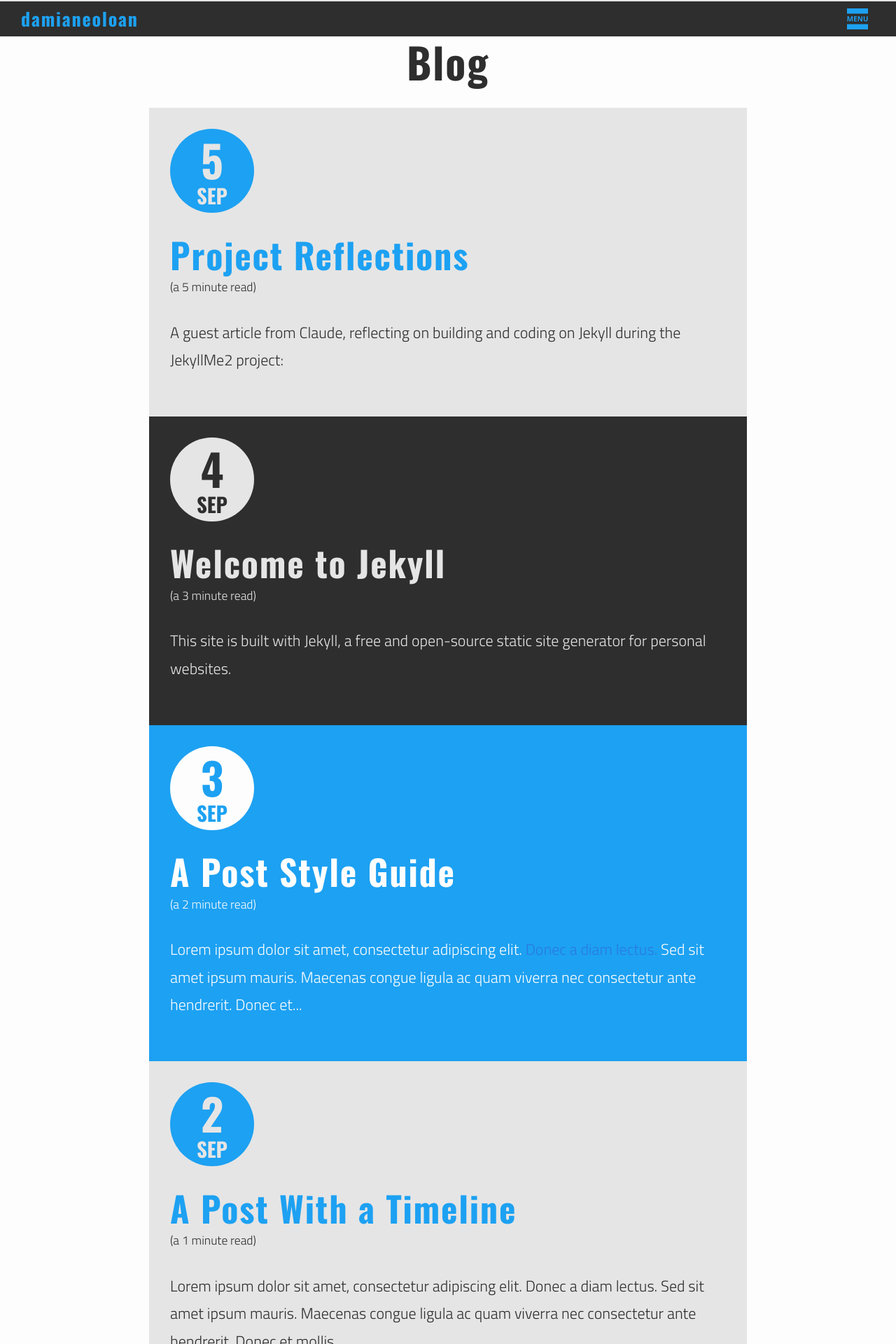
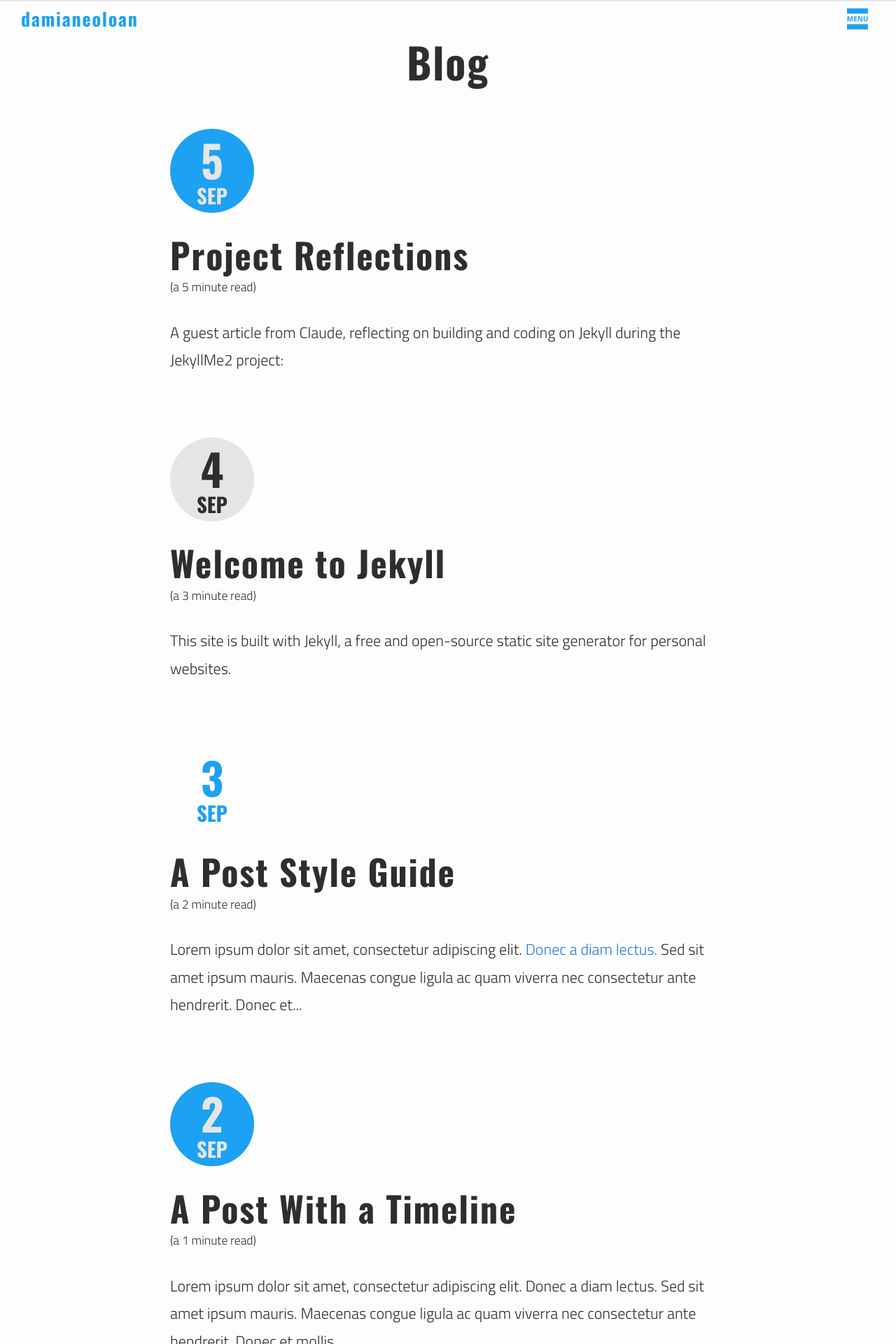
Before and after one commit to damianeoloan/damianeoloan.github.io, a Jekyll site: the page built from blog/index.html, in a window 1280 px wide. Shown: the top 1920 px of the page at 70% size. Built offline with Jekyll 4.4.1, drawn with Linux system fonts in a browser that asks for light colours; the list of posts is cut into pages by our own code.

Commit message:
w/ Claude: Move every background to white, and the text that sat on them
Replaces all 34 background declarations across the four partials with
$white-color. Only `background: none` is left, which is not a colour, and
css/normalize.css is untouched as vendored third-party.

Several text colours existed only because they sat on a dark card, and
white-on-white made them disappear. Measured contrast against each
element's effective background, before -> after:

  homepage description, the three hero buttons  1.00 -> pass
  gallery counter and prev/next arrows          1.00 -> pass
  nav overlay links, footer nav links           1.24 -> 13.35
  blog index post titles and excerpts           1.24 -> pass

Those are now $dark-grey. a.button's border was also $white-color, so it
is switched too - recolouring only its text would have left the buttons
edgeless.

The index lists styled every third item differently, pairing an accent
title with a dark card. With the cards white, li:nth-of-type(3n+1) left
one title in three accent blue while the others were dark. All three
lists now use one title colour.

Two things deliberately left alone: p.copyright at 2.42:1, and the
$grey-color hairlines (header border, footer separators, avatar ring),
which are faint on white but a matter of taste rather than legibility.

Co-Authored-By: Claude Opus 5 <noreply@anthropic.com>

```diff
--- a/_sass/_base.scss
+++ b/_sass/_base.scss
@@ -16,7 +16,7 @@ dl, dd, ol, ul, figure {
 body {
     font: $base-font-weight #{$base-font-size}/#{$base-line-height} $base-font-family;
     color: $dark-grey;
-    background-color: $grey-color;
+    background-color: $white-color;
     -webkit-text-size-adjust: 100%;
     -webkit-font-feature-settings: "kern" 1;
     -moz-font-feature-settings: "kern" 1;
@@ -270,14 +270,14 @@ blockquote {
  * Code formatting
  */
 code {
-  background: $grey-color;
+  background: $white-color;
   font-size: $small-font-size;
   padding: .15em .4em;
   border-radius: 3px;
 }
 pre {
   line-height: 1.5;
-  background: $grey-color;
+  background: $white-color;
   font-size: $small-font-size;
   padding: 1rem 1.6rem;
   margin: 0 auto var(--spacing-unit);
--- a/_sass/_layout.scss
+++ b/_sass/_layout.scss
@@ -5,7 +5,7 @@
   width: 100%;
   border-top: 0.25rem solid $grey-color;
   font-family: $title-font-family;
-  background: $dark-grey;
+  background: $white-color;
 }
 
 .site-title .site-name {
@@ -65,7 +65,7 @@ div.nav-container {
   height: 100%;
   left: 0;
   top: 0;
-  background: rgba(2,2,2,0.9);
+  background: $white-color;
   text-align: center;
   z-index: 100;
   label {
@@ -126,7 +126,7 @@ input#ctrl:checked + div.icon-container~div.fullscreen {
 
 nav.menu a.nav-link {
   display: block;
-  color: $grey-color;
+  color: $dark-grey;
   font-size: 5rem;
   opacity: 0.6;
   -webkit-transition: opacity 0.5s ease-in;
@@ -148,7 +148,7 @@ input#ctrl:checked~nav.menu a.page-link {
  * Site footer
  */
 .site-footer {
-    background: $dark-grey;
+    background: $white-color;
     padding: calc(var(--spacing-unit) / 2) 0;
     margin: var(--spacing-unit) auto 0;
     text-align: center;
@@ -169,7 +169,7 @@ nav.footer-nav {
   margin-bottom: calc(var(--spacing-unit) / 2);
   a {
     text-decoration: none;
-    color: $grey-color;
+    color: $dark-grey;
     padding: calc(var(--spacing-unit) / 4) var(--spacing-unit);
     -webkit-transition: color 250ms ease-in;
     transition: color 250ms ease-in;
@@ -291,7 +291,7 @@ h1.post-title {
    width: 70%;
    margin: 0 auto var(--spacing-unit);
    z-index: 1;
-   background: $grey-color;
+   background: $white-color;
    @include media-query($on-desktop) { width: 66.66666666%; }
    @include media-query($on-tablet) { width: 70%; }
    @include media-query($on-mobile) { width: 90%; }
@@ -351,7 +351,7 @@ h1.post-title {
    }
 
    li:nth-of-type(3n+1) {
-     background: $grey-color;
+     background: $white-color;
      svg.post-meta {
        circle { fill: $accent-color; }
        text {
@@ -361,7 +361,7 @@ h1.post-title {
      }
 
      h2 {
-       color: $accent-color;
+       color: $dark-grey;
      }
 
      a.post-link {
@@ -370,7 +370,7 @@ h1.post-title {
    }
 
    li:nth-of-type(3n+2) {
-     background: $dark-grey;
+     background: $white-color;
      svg.post-meta {
        circle { fill: $grey-color; }
        text {
@@ -380,16 +380,16 @@ h1.post-title {
      }
 
      a.post-link {
-       color: $grey-color;
+       color: $dark-grey;
      }
 
      h2, p {
-       color: $grey-color;
+       color: $dark-grey;
      }
   }
 
   li:nth-of-type(3n+0) {
-    background: $accent-color;
+    background: $white-color;
     svg.post-meta {
       circle { fill: $white-color; }
        text {
@@ -398,9 +398,9 @@ h1.post-title {
        }
     }
 
-    a.post-link { color: $white-color; }
+    a.post-link { color: $dark-grey; }
 
-    p { color: $white-color; }
+    p { color: $dark-grey; }
   }
 }
 
@@ -485,8 +485,8 @@ div.gallery-slide-meta {
   justify-content: flex-end;
   align-items: flex-end;
   padding: calc(var(--spacing-unit) / 2);
-  background: linear-gradient(to top, rgba(2, 2, 2, 0.8), transparent);
-  color: $white-color;
+  background: $white-color;
+  color: $dark-grey;
   opacity: 0;
   transition: opacity 0.3s ease-in;
 }
@@ -507,8 +507,8 @@ a.gallery-next {
   width: 4rem;
   height: 4rem;
   border-radius: 50%;
-  background: rgba(2, 2, 2, 0.5);
-  color: $white-color;
+  background: $white-color;
+  color: $dark-grey;
   font-size: 2.4rem;
   text-decoration: none;
   opacity: 0;
@@ -540,13 +540,13 @@ div.gallery-dots {
     width: 1rem;
     height: 1rem;
     border-radius: 50%;
-    background: $grey-color;
+    background: $white-color;
     border: 1px solid $dark-grey;
   }
 
   a.gallery-dot:hover,
   a.gallery-dot:focus {
-    background: $accent-color;
+    background: $white-color;
   }
 }
 
@@ -558,7 +558,7 @@ ul.gallery-index {
   width: 70%;
   margin: 0 auto var(--spacing-unit);
   z-index: 1;
-  background: $grey-color;
+  background: $white-color;
   @include media-query($on-desktop) { width: 66.66666666%; }
   @include media-query($on-tablet) { width: 70%; }
   @include media-query($on-mobile) { width: 90%; }
@@ -586,21 +586,21 @@ ul.gallery-index {
   }
 
   li:nth-of-type(3n+1) {
-    background: $grey-color;
-    h2 { color: $accent-color; }
+    background: $white-color;
+    h2 { color: $dark-grey; }
     a.gallery-link { color: $dark-grey; }
   }
 
   li:nth-of-type(3n+2) {
-    background: $dark-grey;
-    a.gallery-link { color: $grey-color; }
-    h2, p { color: $grey-color; }
+    background: $white-color;
+    a.gallery-link { color: $dark-grey; }
+    h2, p { color: $dark-grey; }
   }
 
   li:nth-of-type(3n+0) {
-    background: $accent-color;
-    a.gallery-link { color: $white-color; }
-    p { color: $white-color; }
+    background: $white-color;
+    a.gallery-link { color: $dark-grey; }
+    p { color: $dark-grey; }
   }
 }
 
@@ -612,7 +612,7 @@ ul.archive-index {
   width: 70%;
   margin: 0 auto var(--spacing-unit);
   z-index: 1;
-  background: $grey-color;
+  background: $white-color;
   @include media-query($on-desktop) { width: 66.66666666%; }
   @include media-query($on-tablet) { width: 70%; }
   @include media-query($on-mobile) { width: 90%; }
@@ -635,21 +635,21 @@ ul.archive-index {
   }
 
   li:nth-of-type(3n+1) {
-    background: $grey-color;
-    h2 { color: $accent-color; }
+    background: $white-color;
+    h2 { color: $dark-grey; }
     a.archive-link { color: $dark-grey; }
   }
 
   li:nth-of-type(3n+2) {
-    background: $dark-grey;
-    a.archive-link { color: $grey-color; }
-    h2, p { color: $grey-color; }
+    background: $white-color;
+    a.archive-link { color: $dark-grey; }
+    h2, p { color: $dark-grey; }
   }
 
   li:nth-of-type(3n+0) {
-    background: $accent-color;
-    a.archive-link { color: $white-color; }
-    p { color: $white-color; }
+    background: $white-color;
+    a.archive-link { color: $dark-grey; }
+    p { color: $dark-grey; }
   }
 }
 
@@ -678,7 +678,7 @@ div.pagination {
   .paginate-link {
     display: inline-block;
     padding: 1.5rem 3rem;
-    background: $grey-color;
+    background: $white-color;
     font-size: 2.6rem;
     text-decoration: none;
     line-height: 1;
@@ -722,8 +722,8 @@ div.pagination {
  section.hero {
    width: 100%;
    height: 100vh;
-   background: $dark-grey;
-   color: $white-color;
+   background: $white-color;
+   color: $dark-grey;
    margin: 0;
    position: relative;
    div.namecard {
@@ -767,8 +767,8 @@ div.pagination {
      }
      a.button {
        padding: calc(var(--spacing-unit) / 2) var(--spacing-unit);
-       border: 2px solid $white-color;
-       color: $white-color;
+       border: 2px solid $dark-grey;
+       color: $dark-grey;
        text-decoration: none;
        text-align: center;
        transition: 250ms ease-in;
@@ -834,7 +834,7 @@ ol.timeline {
     left: 0;
     width: 2px;
     height: var(--spacing-unit);
-    background-color: $dark-grey;
+    background-color: $white-color;
   }
 
   /* No trailing line after the final event. */
--- a/_sass/_search.scss
+++ b/_sass/_search.scss
@@ -25,7 +25,7 @@ div.site-search {
 
     &:disabled {
       color: $dark-grey-7;
-      background: $grey-color-light;
+      background: $white-color;
       cursor: not-allowed;
     }
 
@@ -65,7 +65,7 @@ div.site-search-results {
 
     &:hover,
     &:focus {
-      background: $grey-color-light;
+      background: $white-color;
     }
   }
 
--- a/_sass/_syntax-highlighting.scss
+++ b/_sass/_syntax-highlighting.scss
@@ -2,28 +2,28 @@
  * Syntax highlighting styles
  */
 .highlight {
-    background: #fff;
+    background: $white-color;
     @extend %vertical-rhythm;
 
     .highlighter-rouge & {
-      background: $grey-color;
+      background: $white-color;
     }
 
     .c     { color: #998; font-style: italic } // Comment
-    .err   { color: #a61717; background-color: #e3d2d2 } // Error
+    .err   { color: #a61717; background-color: $white-color} // Error
     .k     { font-weight: bold } // Keyword
     .o     { font-weight: bold } // Operator
     .cm    { color: #998; font-style: italic } // Comment.Multiline
     .cp    { color: #999; font-weight: bold } // Comment.Preproc
     .c1    { color: #998; font-style: italic } // Comment.Single
     .cs    { color: #999; font-weight: bold; font-style: italic } // Comment.Special
-    .gd    { color: #000; background-color: #fdd } // Generic.Deleted
-    .gd .x { color: #000; background-color: #faa } // Generic.Deleted.Specific
+    .gd    { color: #000; background-color: $white-color} // Generic.Deleted
+    .gd .x { color: #000; background-color: $white-color} // Generic.Deleted.Specific
     .ge    { font-style: italic } // Generic.Emph
     .gr    { color: #a00 } // Generic.Error
     .gh    { color: #999 } // Generic.Heading
-    .gi    { color: #000; background-color: #dfd } // Generic.Inserted
-    .gi .x { color: #000; background-color: #afa } // Generic.Inserted.Specific
+    .gi    { color: #000; background-color: $white-color} // Generic.Inserted
+    .gi .x { color: #000; background-color: $white-color} // Generic.Inserted.Specific
     .go    { color: #888 } // Generic.Output
     .gp    { color: #555 } // Generic.Prompt
     .gs    { font-weight: bold } // Generic.Strong
```
